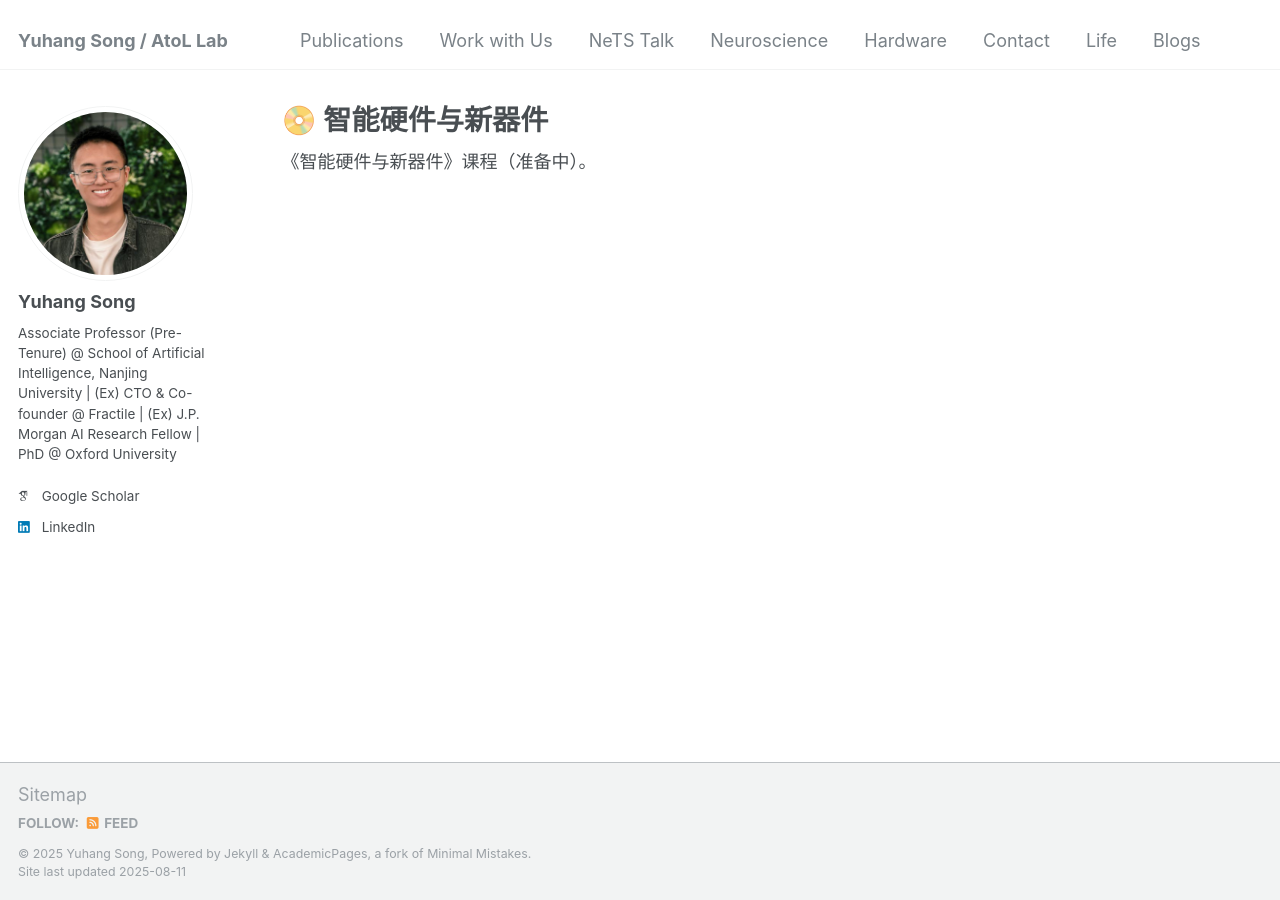
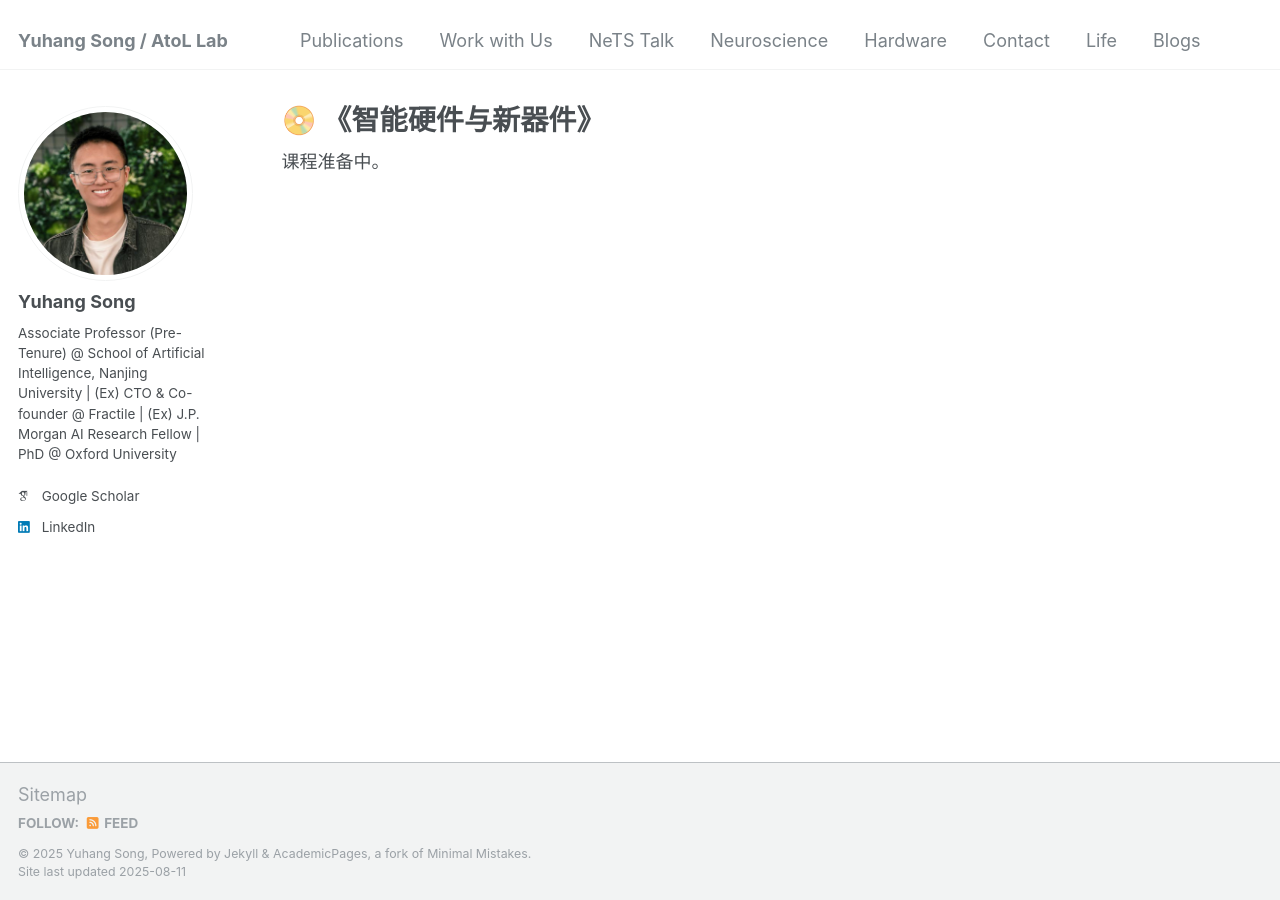
Before and after one commit to YuhangSong/YuhangSong.github.io, a Jekyll site: the page built from _pages/hardware.md, in a window 1280 px wide. Built offline with Jekyll 4.4.1, drawn with Linux system fonts in a browser that asks for light colours; some web fonts are replaced.

Commit message:
update hardware.md and neuroscience.md

```diff
--- a/_pages/hardware.md
+++ b/_pages/hardware.md
@@ -1,10 +1,10 @@
 ---
 permalink: /hardware/
-title: "📀 智能硬件与新器件"
+title: "📀 《智能硬件与新器件》"
 author_profile: true
 redirect_from:
     - /hardware/
     - /hardware.html
 ---
 
-《智能硬件与新器件》课程（准备中）。
+课程准备中。
```
Also changed, not shown: _pages/neuroscience.md (+2 -2 lines).
